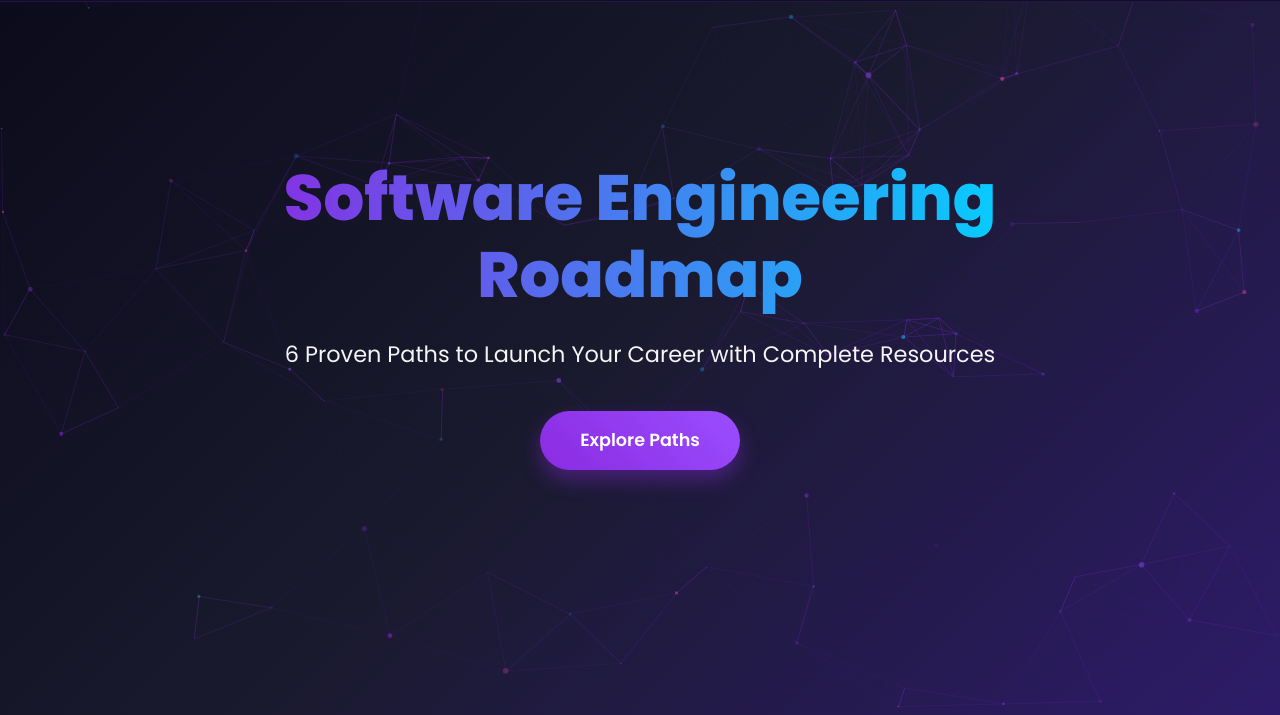
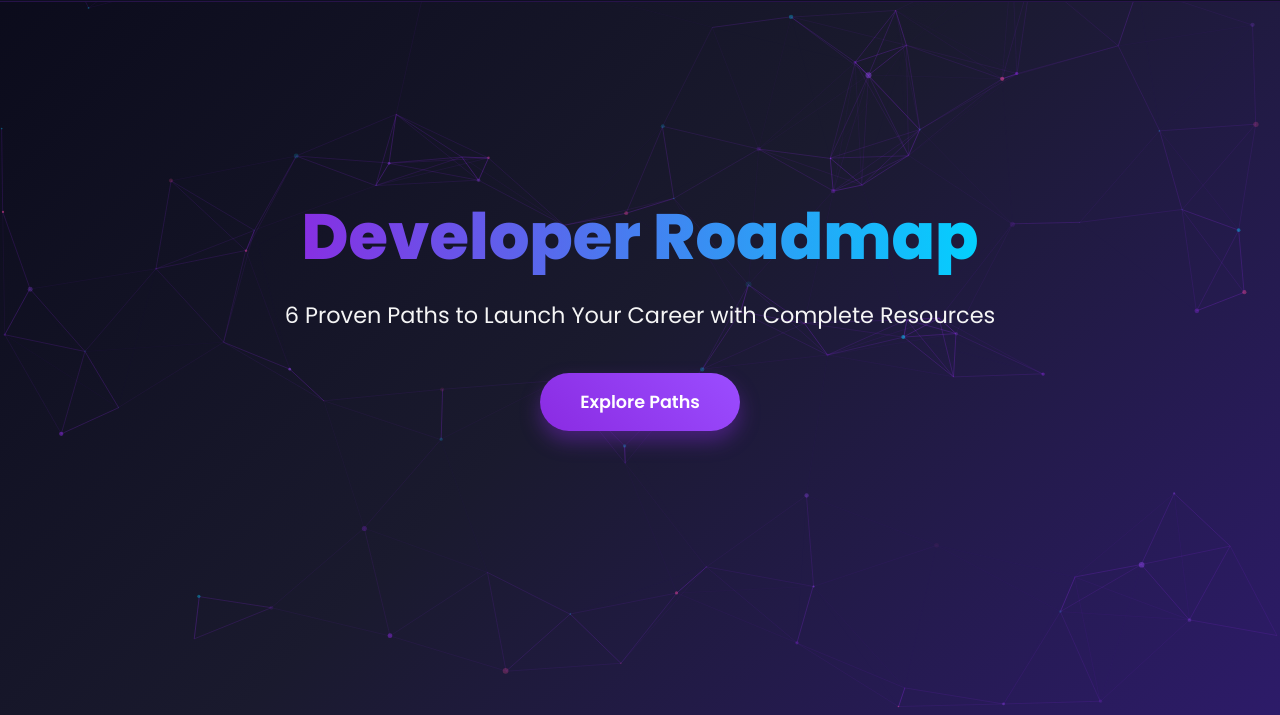
Before and after one commit to ALMAFLEHI/moha-career-paths, a plain HTML site: page index.html in a window 1280 px wide. Shown: the part 85-800 px from the top of the page. Drawn offline with nearby package versions, Linux system fonts and the light colour scheme.

Commit message:
Updated Arabic text title

```diff
--- a/index.html
+++ b/index.html
@@ -43,7 +43,7 @@
     <section class="hero" id="home">
         <div class="hero-container">
             <div class="hero-content">
-                <h1 data-i18n="hero.title">Software Engineering Roadmap</h1>
+                <h1 data-i18n="hero.title">Developer Roadmap</h1>
                 <p data-i18n="hero.subtitle">6 Proven Paths to Launch Your Career with Complete Resources</p>
                 <a href="#paths" class="cta-button" data-i18n="hero.button">Explore Paths <i class="fas fa-arrow-down"></i></a>
             </div>
--- a/script.js
+++ b/script.js
@@ -9,7 +9,7 @@ const translations = {
         "nav.contact": "Contact",
 
         // Hero Section
-        "hero.title": "Software Engineering Roadmap",
+        "hero.title": "Developer Roadmap",
         "hero.subtitle": "6 Proven Paths to Launch Your Career with Complete Resources",
         "hero.button": "Explore Paths",
 
@@ -131,7 +131,7 @@ const translations = {
         "nav.contact": "اتصل بنا",
 
         // Hero Section
-        "hero.title": "خارطة طريق هندسة البرمجيات",
+        "hero.title": "خارطة طريق تعلم البرمجة",
         "hero.subtitle": "6 مسارات مثبتة لبدء حياتك المهنية مع موارد كاملة",
         "hero.button": "استكشف المسارات",
 
```
